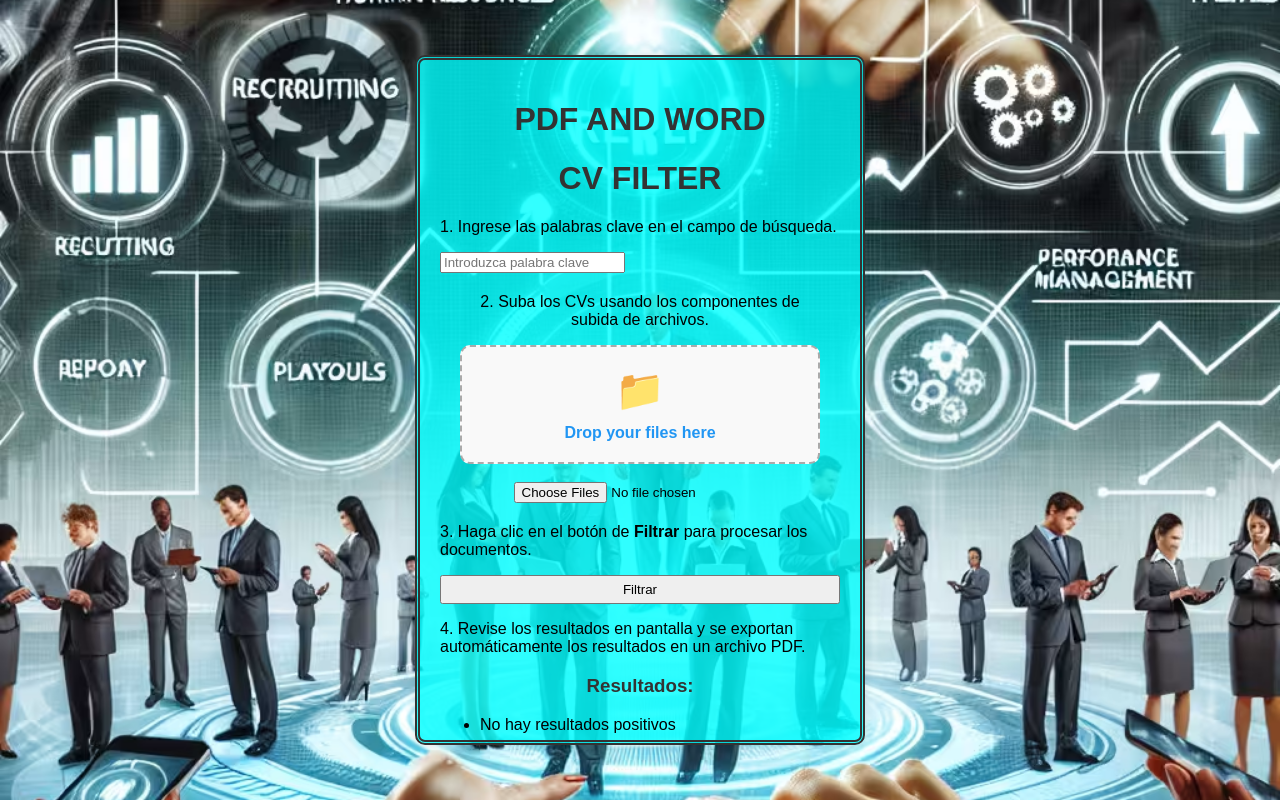
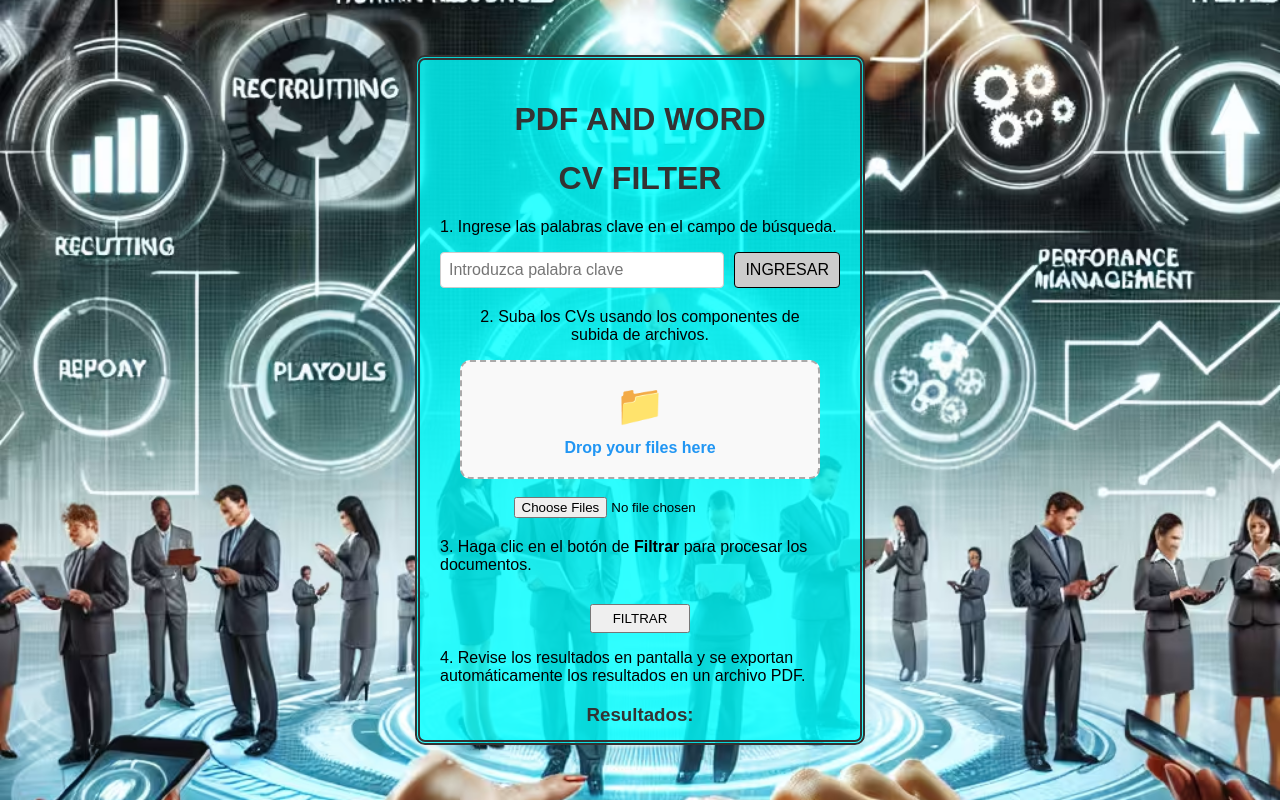
Before and after one commit to TonyVargas777/rrhh-cv-filter, a React (Vite) app: page / in a window 1280 px wide. Built offline with nearby package versions, Linux system fonts and the light colour scheme.

Commit message:
botones ingresar y filtrar

```diff
--- a/src/App.jsx
+++ b/src/App.jsx
@@ -73,13 +73,20 @@ function App() {
       <KeywordsInput keywords={keywords} setKeywords={setKeywords} />
       <FileUploader setFiles={setFiles} />
       <p>
-        3. Haga clic en el botón de <strong>Filtrar</strong> para procesar los documentos.
+        3. Haga clic en el botón de <strong>Filtrar</strong> para procesar los
+        documentos.
       </p>
-
-      <button onClick={handleFilter} disabled={isFiltering}>
-        Filtrar
+      <div style={{ display: "flex", justifyContent: "center", marginTop: "20px" }}>
+      <button
+        onClick={handleFilter}
+        disabled={isFiltering}
+        style={{
+          width: "100px",
+        }}
+      >
+        FILTRAR
       </button>
-
+      </div>
       {isFiltering && (
         <div
           style={{ fontSize: "24px", textAlign: "center", marginTop: "20px" }}
@@ -88,8 +95,8 @@ function App() {
         </div>
       )}
       <p>
-        4. Revise los resultados en pantalla y se exportan automáticamente los resultados en un
-        archivo PDF.
+        4. Revise los resultados en pantalla y se exportan automáticamente los
+        resultados en un archivo PDF.
       </p>
       <h3>Resultados:</h3>
       <ul>
--- a/src/components/KeywordsInput.jsx
+++ b/src/components/KeywordsInput.jsx
@@ -1,6 +1,15 @@
-import React from 'react';
+import React, { useState } from 'react';
 
 function KeywordsInput({ keywords, setKeywords }) {
+  const [inputValue, setInputValue] = useState('');
+
+  const handleAddKeyword = () => {
+    if (inputValue.trim() !== '' && !keywords.includes(inputValue.trim())) {
+      setKeywords([...keywords, inputValue.trim()]);
+      setInputValue(''); // Limpia el campo de entrada
+    }
+  };
+
   const handleDelete = (index) => {
     const updatedKeywords = keywords.filter((_, i) => i !== index);
     setKeywords(updatedKeywords);
@@ -8,16 +17,43 @@ function KeywordsInput({ keywords, setKeywords }) {
 
   return (
     <div>
+      <div style={{ display: 'flex', alignItems: 'center', marginBottom: '10px' }}>
         <input
           type="text"
           placeholder="Introduzca palabra clave"
+          value={inputValue}
+          onChange={(e) => setInputValue(e.target.value)}
           onKeyDown={(e) => {
-          if (e.key === 'Enter' && e.target.value.trim() !== '') {
-            setKeywords([...keywords, e.target.value.trim()]);
-            e.target.value = '';
+            if (e.key === 'Enter') {
+              handleAddKeyword();
             }
           }}
+          style={{
+            flex: 1,
+            padding: '8px',
+            fontSize: '16px',
+            border: '1px solid #ccc',
+            borderRadius: '4px',
+          }}
         />
+        <button
+          onClick={handleAddKeyword}
+          style={{
+            marginLeft: '10px',
+            marginTop: '0px',
+            padding: '8px 10px',
+            fontSize: '16px',
+            whiteSpace: 'nowrap',
+            border: '1px solid black',
+            borderRadius: '4px',
+            backgroundColor: '#ccc',
+            cursor: 'pointer',
+            maxWidth: 'fit-content',
+          }}
+        >
+          INGRESAR
+        </button>
+      </div>
       <div>
         {keywords.map((keyword, index) => (
           <span key={index} style={{ margin: '5px', display: 'inline-flex', alignItems: 'center' }}>
```
Lines whose indentation alone changed are shown as unchanged.
